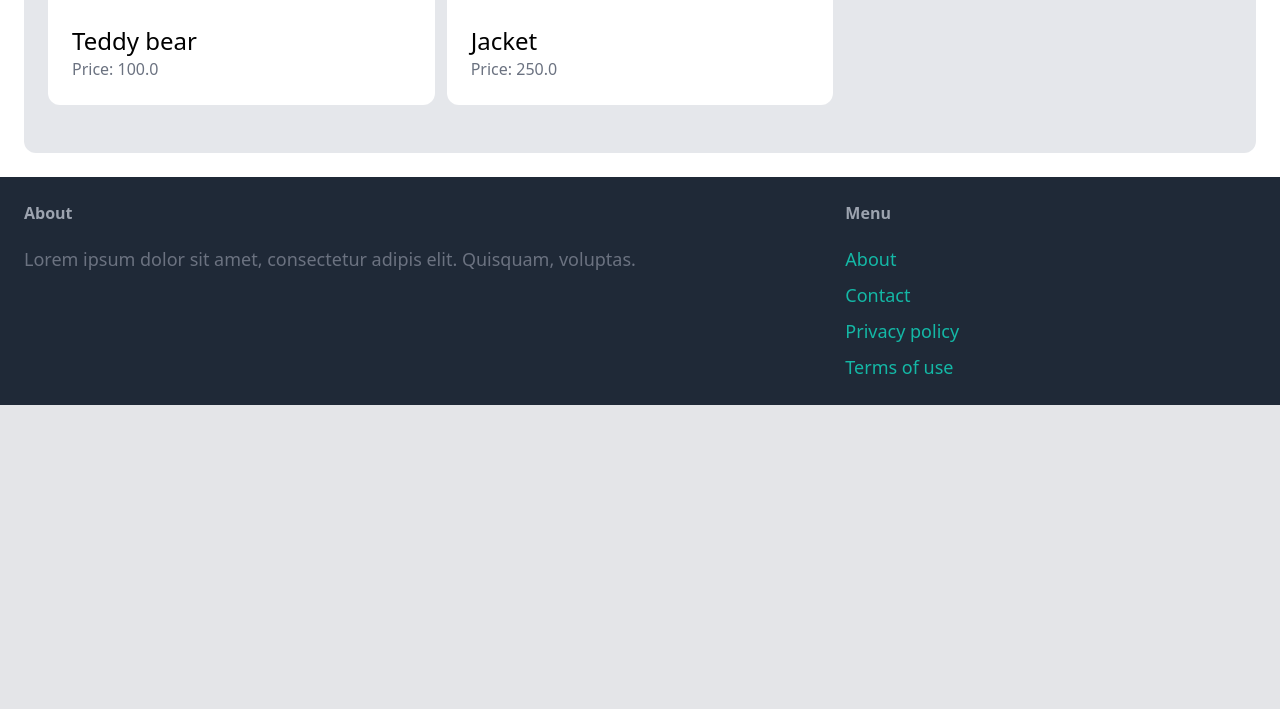
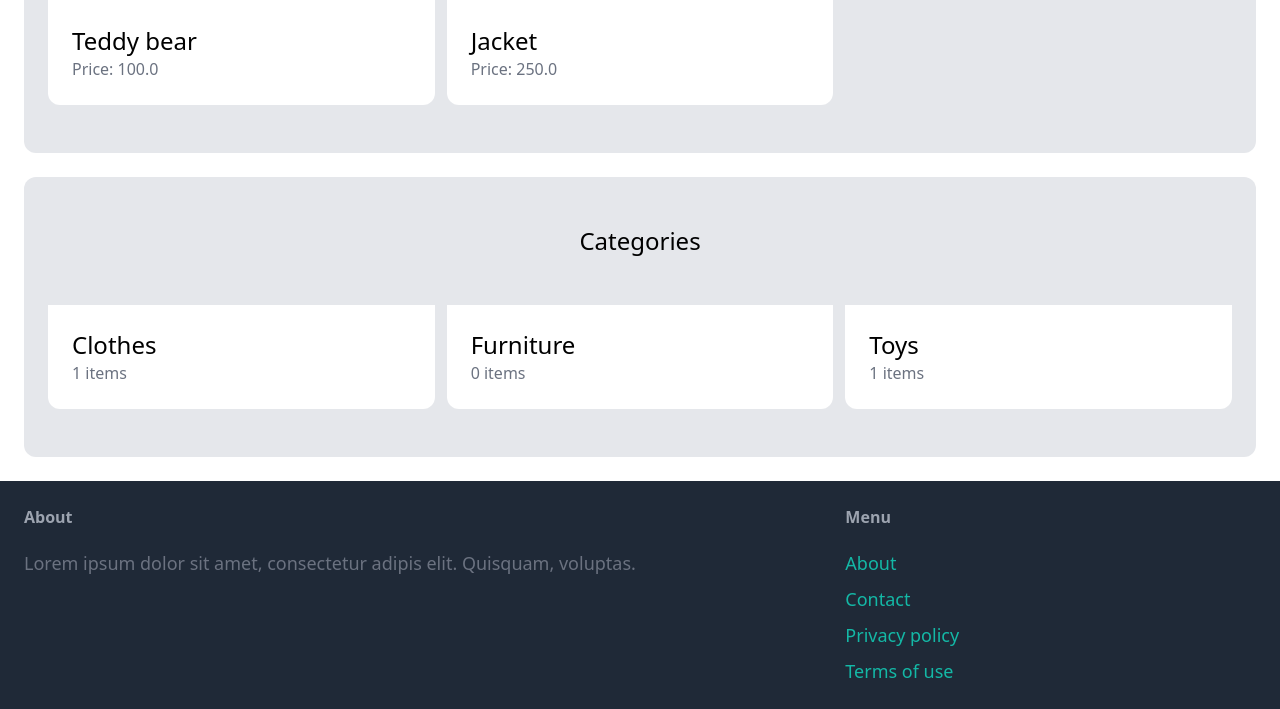
Before and after one commit to lucasalvesb/django-marketplace, a Django app: page / in a window 1280 px wide. Shown: the part 639-1348 px from the top of the page. Before the commit the page ends 1044 px from the top, so only its background shows below. Run offline with Django 4.2, Linux system fonts and the light colour scheme; data comes from the database, SQL or seed files in the repository; some libraries are stand-ins or nearby versions.

Commit message:
added items and categories to the front page as well as support for static

```diff
--- a/puddle/core/templates/core/index.html
+++ b/puddle/core/templates/core/index.html
@@ -23,4 +23,21 @@
     {% endfor %}
   </div>
 </div>
+
+<div class="mt-6 px-6 py-12 bg-gray-200 rounded-xl">
+  <h2 class="mb-12 text-2xl text-center"> Categories </h2>
+
+  <div class="grid grid-cols-3 gap-3">
+    {% for category in categories %}
+    <div>
+        <a href="#">
+          <div class="p-6 bg-white rounded-b-xl">
+            <h2 class="text-2xl">{{ category.name }}</h2>
+            <p class="text-gray-500">{{ category.items.count }} items</p>
+          </div>
+        </a>
+      </div>
+    {% endfor %}
+  </div>
+</div>
 {% endblock %}
--- a/puddle/puddle/urls.py
+++ b/puddle/puddle/urls.py
@@ -1,3 +1,5 @@
+from django.conf import settings
+from django.conf.urls.static import static
 from django.contrib import admin
 from django.urls import path
 
@@ -7,4 +9,4 @@ urlpatterns = [
     path('', index, name='index'),
     path('contact/', contact, name='contact'),
     path('admin/', admin.site.urls),
-]
+] + static(settings.MEDIA_URL, document_root=settings.MEDIA_ROOT)
```
